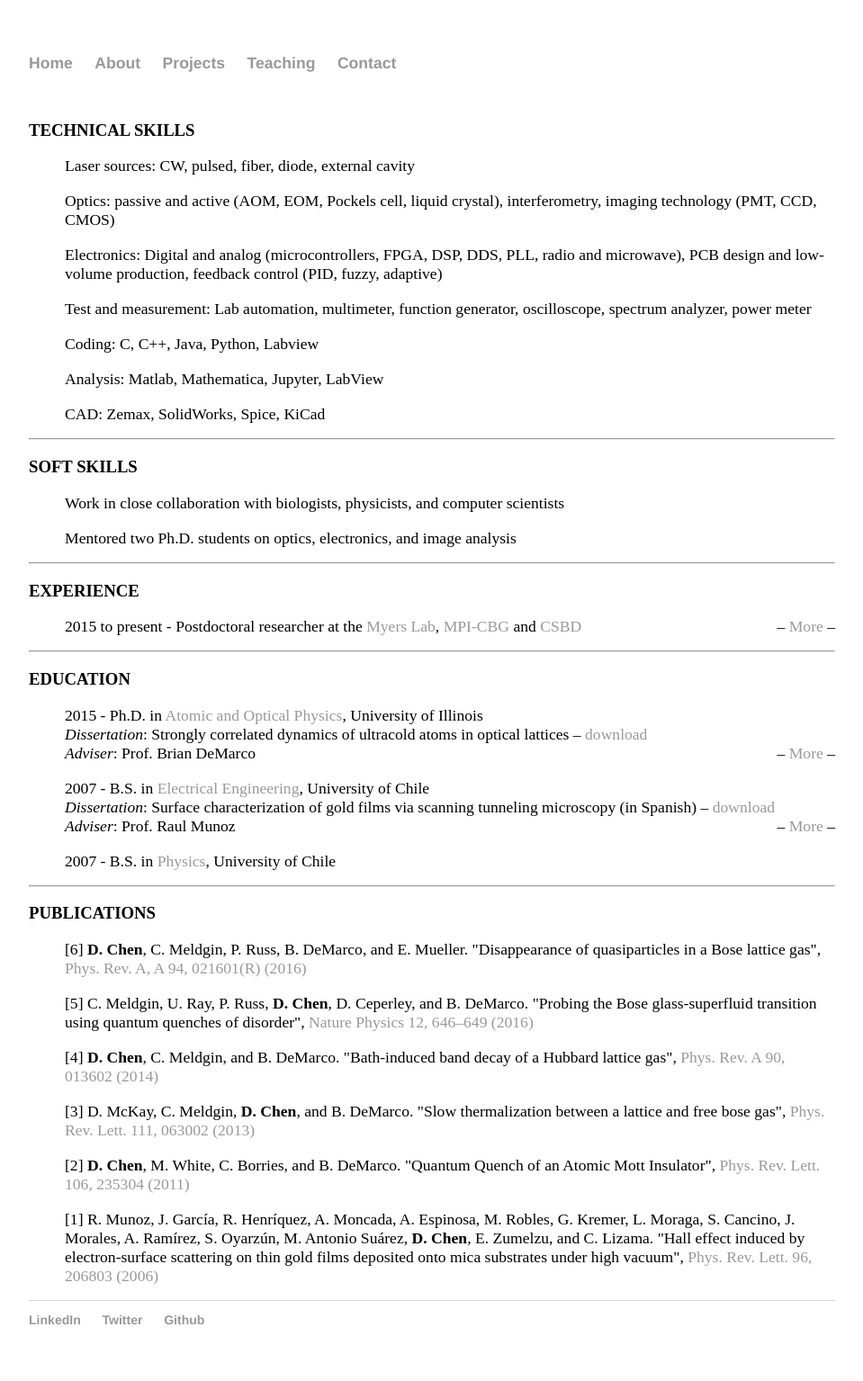
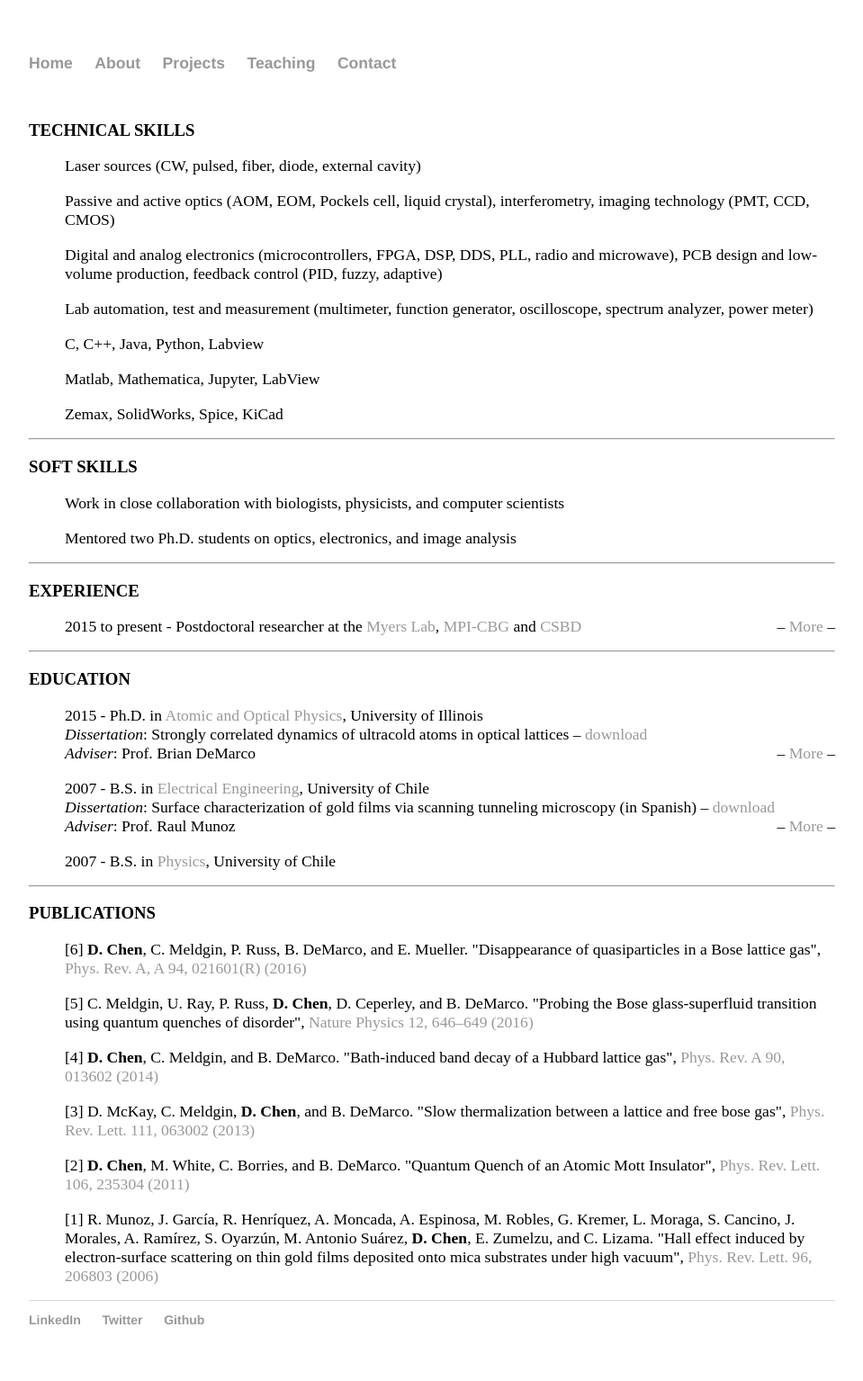
Before and after one commit to davidchenlee/davidchenlee.github.io, a Jekyll site: the page built from about/about.html, in a window 1280 px wide. Shown: the whole page at 90% size, without its empty margins (160-1119 px from the left). Built offline with Jekyll 4.4.1, drawn with Linux system fonts in a browser that asks for light colours.

```diff
--- a/about/about.html
+++ b/about/about.html
@@ -6,13 +6,13 @@ title: David Chen
 
 <h3>TECHNICAL SKILLS</h3>
 <ul style="list-style-type:none">
-  <li>Laser sources: CW, pulsed, fiber, diode, external cavity</li>
-  <br><li>Optics: passive and active (AOM, EOM, Pockels cell, liquid crystal), interferometry, imaging technology (PMT, CCD, CMOS)</li>
-  <br><li>Electronics: Digital and analog (microcontrollers, FPGA, DSP, DDS, PLL, radio and microwave), PCB design and low-volume production, feedback control (PID, fuzzy, adaptive)</li>
-  <br><li>Test and measurement: Lab automation, multimeter, function generator, oscilloscope, spectrum analyzer, power meter</li>
-  <br><li>Coding: C, C++, Java, Python, Labview</li>
-  <br><li>Analysis: Matlab, Mathematica, Jupyter, LabView</li>
-  <br><li>CAD: Zemax, SolidWorks, Spice, KiCad</li>
+  <li>Laser sources (CW, pulsed, fiber, diode, external cavity)</li>
+  <br><li>Passive and active optics (AOM, EOM, Pockels cell, liquid crystal), interferometry, imaging technology (PMT, CCD, CMOS)</li>
+  <br><li>Digital and analog electronics (microcontrollers, FPGA, DSP, DDS, PLL, radio and microwave), PCB design and low-volume production, feedback control (PID, fuzzy, adaptive)</li>
+  <br><li>Lab automation, test and measurement (multimeter, function generator, oscilloscope, spectrum analyzer, power meter)</li>
+  <br><li>C, C++, Java, Python, Labview</li>
+  <br><li>Matlab, Mathematica, Jupyter, LabView</li>
+  <br><li>Zemax, SolidWorks, Spice, KiCad</li>
 </ul>
 <hr>
 
```
